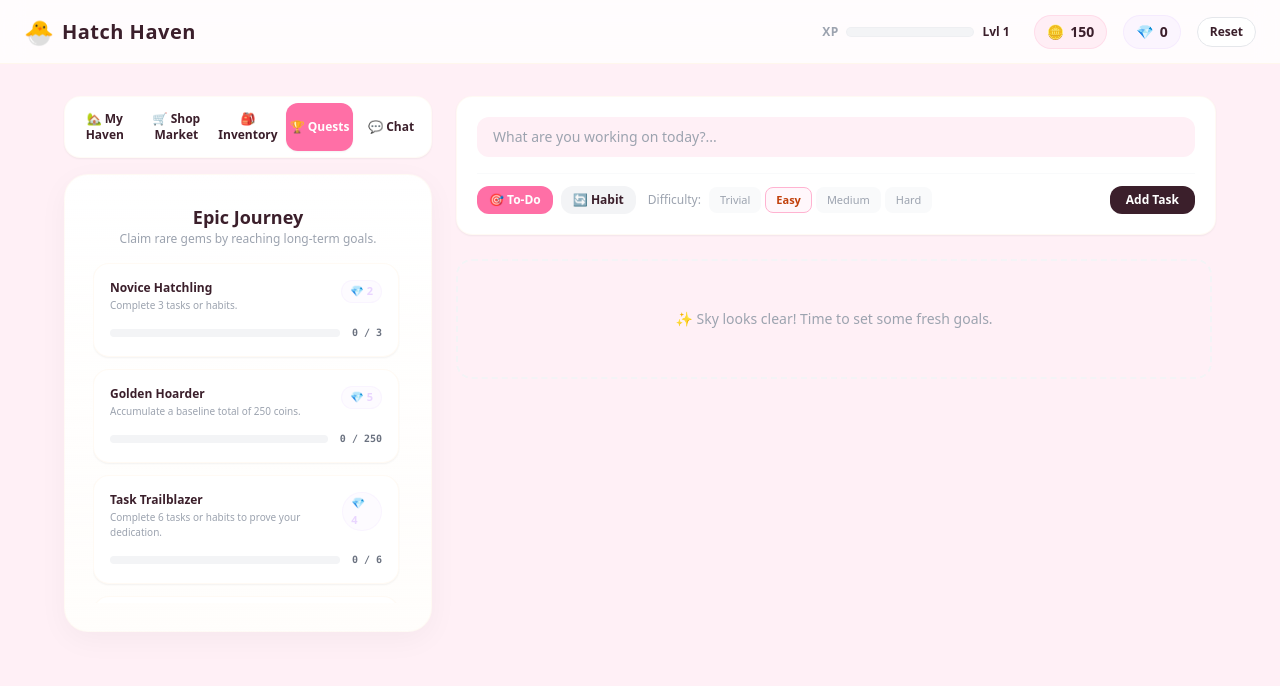
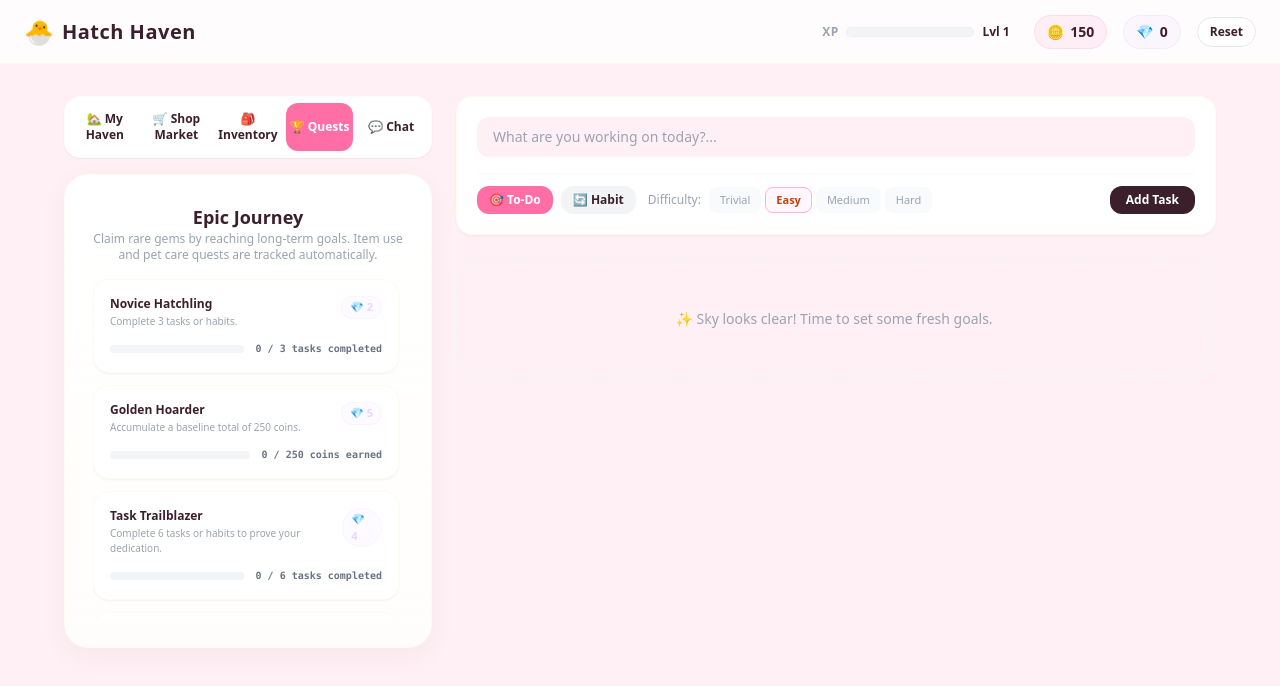
Before and after one commit to Nhyira-dev/Hatch-Haven, a React (Vite) app: page / in a window 1280 px wide. Both pictures are taken after a click on the button "🏆 Quests". Shown: the top 686 px of the page. Built offline with nearby package versions, Linux system fonts and the light colour scheme.

Commit message:
Polish quest UI labels for item and pet progression quests

```diff
--- a/Src/Components/Quest/QuestList.tsx
+++ b/Src/Components/Quest/QuestList.tsx
@@ -4,11 +4,28 @@ import { useGame } from '../../contexts/GameContext';
 export const QuestList: React.FC = () => {
   const { quests, claimQuestReward } = useGame();
 
+  const getProgressLabel = (quest: typeof quests[number]) => {
+    switch (quest.targetType) {
+      case 'coins_earned':
+        return `${quest.currentValue} / ${quest.targetValue} coins earned`;
+      case 'tasks_completed':
+        return `${quest.currentValue} / ${quest.targetValue} tasks completed`;
+      case 'pet_interactions':
+        return `${quest.currentValue} / ${quest.targetValue} pet interactions`;
+      case 'items_used':
+        return `${quest.currentValue} / ${quest.targetValue} items used`;
+      case 'pets_hatched':
+        return `${quest.currentValue} / ${quest.targetValue} pets hatched`;
+      default:
+        return `${quest.currentValue} / ${quest.targetValue}`;
+    }
+  };
+
   return (
     <div className="w-full p-2">
       <div className="mb-4 text-center">
         <h3 className="font-extrabold text-lg text-hh-text">Epic Journey</h3>
-        <p className="text-xs text-gray-400">Claim rare gems by reaching long-term goals.</p>
+        <p className="text-xs text-gray-400">Claim rare gems by reaching long-term goals. Item use and pet care quests are tracked automatically.</p>
       </div>
 
       <div className="space-y-3 max-h-[340px] overflow-y-auto pr-1">
@@ -44,7 +61,7 @@ export const QuestList: React.FC = () => {
                   ></div>
                 </div>
                 <span className="text-[10px] font-mono font-bold text-gray-500 whitespace-nowrap">
-                  {quest.currentValue} / {quest.targetValue}
+                  {getProgressLabel(quest)}
                 </span>
               </div>
 
```
